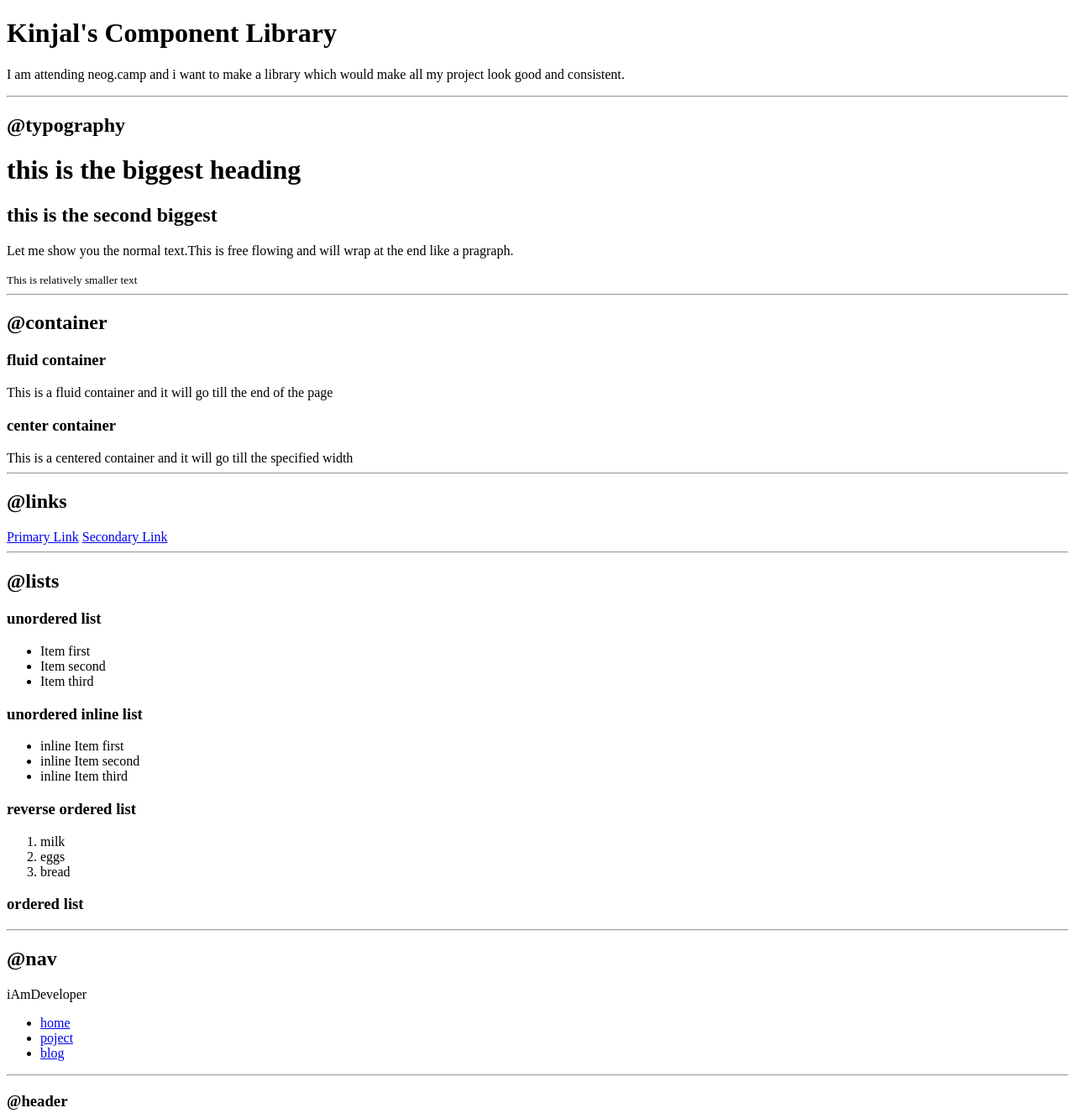
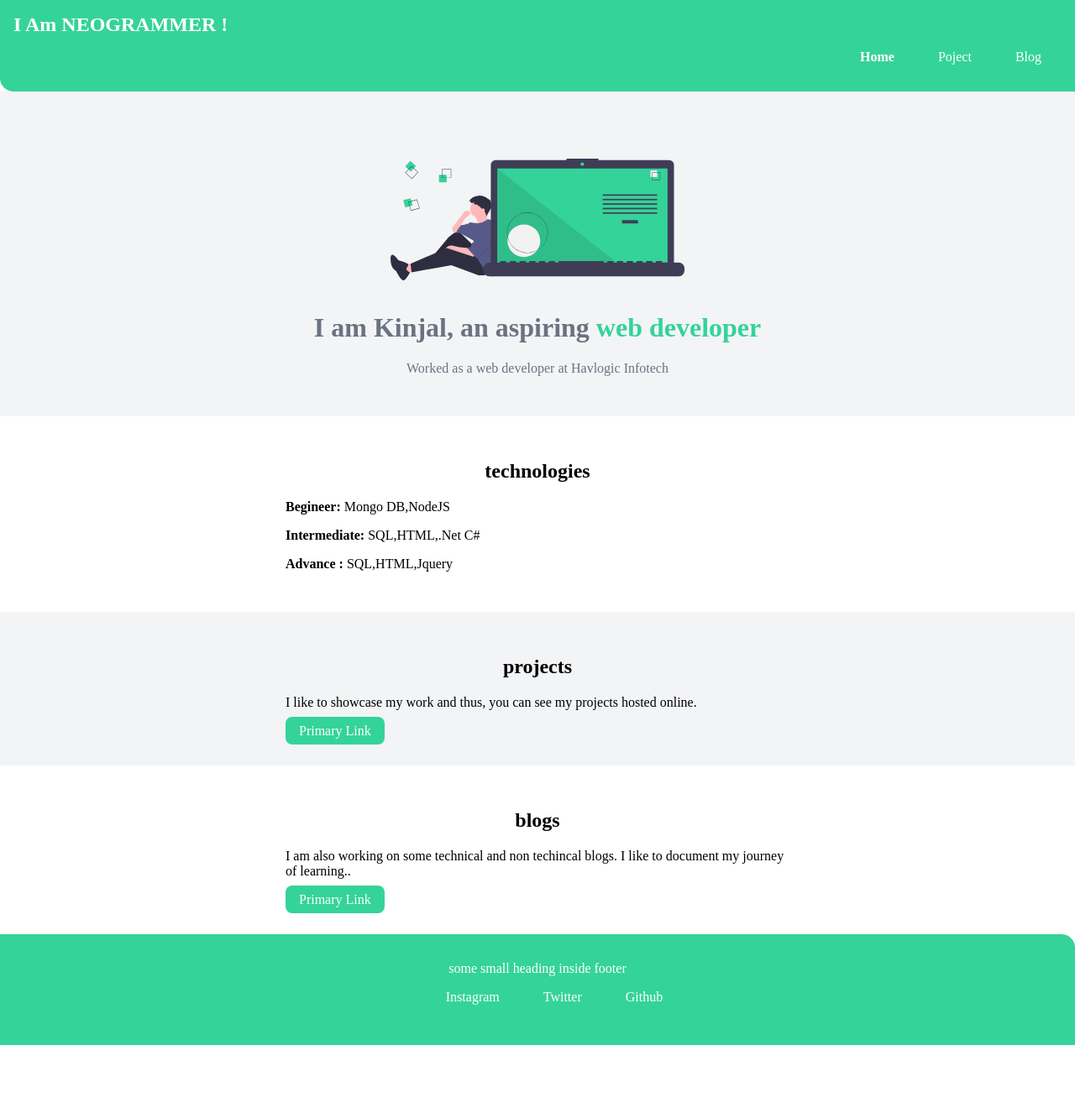
Before and after one commit to kinjal394/neogcamp-lesson-3, a plain HTML site: page index.html in a window 1280 px wide. Shown: the top 1326 px of the page at 84% size. After the commit the page ends 1245 px from the top, so only its background shows below. Drawn offline with Linux system fonts and the light colour scheme.

Commit message:
docs: added html and css file

```diff
--- /dev/null
+++ b/css/styles.css
@@ -0,0 +1,158 @@
+/* @import url('https://fonts.googleapis.com/css2?family=Montserrat:ital,wght@0,700;1,400&display=swap'); */
+
+@import url('https://fonts.googleapis.com/css2?family=Noto+Serif+JP:wght@200&display=swap');
+body {
+    /* font-family: 'Montserrat', sans-serif; */
+    font-family: 'Noto Serif JP', serif;
+    margin: 0px;
+}
+
+hr {
+    margin: 2rem 0rem;
+}
+
+
+/** spaces **/
+
+.margin-md {
+    margin: 2rem;
+}
+
+.container {
+    /* padding-left: 1rem; */
+    /* padding-right: 1rem; */
+    padding: 0rem 1rem;
+}
+
+.container-center {
+    max-width: 600px;
+    margin: auto;
+}
+
+:root {
+    --primary-color: #34D399;
+    --dark-gray: #6B7280;
+    --off-white: #F3F4F6;
+}
+
+
+/** links **/
+
+.link {
+    box-sizing: border-box;
+    text-decoration: none;
+    padding: 0.5rem 1rem;
+}
+
+.link-primary {
+    background-color: var(--primary-color);
+    border-radius: 00.5rem;
+    color: white;
+}
+
+.link-secondary {
+    color: var(--primary-color);
+    border-radius: 0.5rem;
+    border: 1px solid var(--primary-color);
+}
+
+
+/* lists */
+
+.list-non-bullet {
+    list-style: none;
+}
+
+.list-item-inline {
+    display: inline;
+    padding: 0rem 0.5rem;
+}
+
+.navigation {
+    background-color: var(--primary-color);
+    color: white;
+    padding: 1rem;
+    border-bottom-left-radius: 1rem;
+}
+
+.navigation .nav-brand {
+    font-weight: bold;
+    font-size: 1.5rem;
+}
+
+.navigation .nav-pills {
+    text-align: right;
+}
+
+.navigation .link {
+    color: white;
+}
+
+.navigation .link-active {
+    font-weight: bold;
+}
+
+
+/* header */
+
+.hero {
+    padding: 2rem;
+    padding-top: 5rem;
+}
+
+.hero .hero-img {
+    max-width: 350px;
+    display: block;
+    margin: auto;
+}
+
+.hero .hero-heading {
+    padding-top: 1rem;
+    color: var(--dark-gray);
+    text-align: center;
+}
+
+.hero p {
+    /* padding-top: 1rem; */
+    color: var(--dark-gray);
+    text-align: center;
+}
+
+.hero .hero-heading .hero-inverted {
+    color: var(--primary-color);
+}
+
+
+/* section */
+
+.section h1 {
+    text-align: center;
+    /* padding: 1rem; */
+}
+
+.section {
+    padding: 2rem;
+}
+
+.ow {
+    background-color: var(--off-white);
+}
+
+
+/* footer */
+
+.footer {
+    background-color: var(--primary-color);
+    padding: 2rem 1rem;
+    text-align: center;
+    color: white;
+    border-top-right-radius: 1rem;
+}
+
+.footer .link {
+    color: white;
+}
+
+.footer .ul {
+    padding-inline-start: 0px;
+}
--- a/index.html
+++ b/index.html
@@ -1,129 +1,76 @@
-<!DOCTYPE html>
 <html>
 
 <head>
     <meta charset='utf-8'>
     <meta http-equiv='X-UA-Compatible' content='IE=edge'>
-    <title>Component Library</title>
     <meta name='viewport' content='width=device-width, initial-scale=1'>
-    <link rel='stylesheet' type='text/css' media='screen' href='main.css'>
-    <script src='main.js'></script>
+    <title>Home</title>
+    <link href="./css/styles.css" rel="stylesheet">
 </head>
 
 <body>
-    <h1>Kinjal's Component Library</h1>
-    <p> I am attending neog.camp and i want to make a library which would make all my project look good and consistent.</p>
-
-    <hr>
-
-    <h2>@typography</h2>
-    <h1>this is the biggest heading</h1>
-    <h2>this is the second biggest</h2>
-    <p>Let me show you the normal text.This is free flowing and will wrap at the end like a pragraph.</p>
-    <small>This is relatively smaller text</small>
-
-    <hr>
-
-    <h2>@container</h2>
-
-    <h3>fluid container</h3>
-    <div>This is a fluid container and it will go till the end of the page</div>
-
-    <h3>center container</h3>
-    <div>This is a centered container and it will go till the specified width</div>
-
-    <hr>
-
-    <h2>@links</h2>
-    <a href="#">Primary Link</a>
-    <a href="#">Secondary Link</a>
-
-    <hr>
-
-    <h2>@lists</h2>
-    <h3>unordered list</h3>
-    <ul>
-        <li>Item first</li>
-        <li>Item second</li>
-        <li>Item third</li>
-    </ul>
-    <h3>unordered inline list</h3>
-    <ul>
-        <li>inline Item first</li>
-        <li>inline Item second</li>
-        <li>inline Item third</li>
-    </ul>
-    <h3>reverse ordered list</h3>
-
-    <ol>
-        <li>milk</li>
-        <li>eggs</li>
-        <li>bread</li>
-    </ol>
-    <h3>ordered list</h3>
-
-    <hr>
-
-    <h2>@nav</h2>
-
-
-    <nav>
-        <div>iAmDeveloper</div>
-        <ul>
-            <li>
-                <a href="#">home</a>
+    <nav class="navigation container">
+        <div class="nav-brand">I Am NEOGRAMMER !</div>
+        <ul class="list-non-bullet nav-pills">
+            <li class="list-item-inline">
+                <a class="link link-active" href="./index.html">Home</a>
             </li>
-            <li>
-                <a href="#">poject</a>
+            <li class="list-item-inline">
+                <a class="link" href="./project.html">Poject</a>
             </li>
-            <li>
-                <a href="#">blog</a>
+            <li class="list-item-inline">
+                <a class="link" href="./blog.html">Blog</a>
             </li>
         </ul>
     </nav>
-
-    <hr>
-
-    <h3>@header</h3>
-
-    <header>
-        <img src="images/heroimg.svg">
-        <h1>heading inside hero</h1>
+    <header class="hero ow">
+        <img class="hero-img" src="images/frontImg.svg">
+        <h1 class="hero-heading">I am Kinjal, an aspiring <span class="hero-inverted">web developer</span> </h1>
+        <p>Worked as a web developer at Havlogic Infotech</p>
 
     </header>
+    <section class="section">
+        <div class="container container-center">
+            <h1>technologies</h1>
+            <div>
+                <p><strong>Begineer: </strong>Mongo DB,NodeJS</p>
+                <p><strong>Intermediate: </strong>SQL,HTML,.Net C#</p>
+                <p><strong>Advance : </strong>SQL,HTML,Jquery</p>
+            </div>
 
-    <hr>
 
-    <h2>@section</h2>
-    <section>
-        <h3>white section</h3>
-        <p>This will have white background</p>
+        </div>
+    </section>
+    <section class="section ow">
+        <div class="container container-center">
+            <h1>projects</h1>
+            <p>I like to showcase my work and thus, you can see my projects hosted online.</p>
+            <a href="#" class="link link-primary">Primary Link</a>
 
+        </div>
     </section>
-    <section>
-        <h3>off white section</h3>
-        <p>This will have off white background</p>
+    <section class="section">
+        <div class="container container-center">
+            <h1>blogs</h1>
+            <p>I am also working on some technical and non techincal blogs. I like to document my journey of learning..</p>
+            <a href="#" class="link link-primary">Primary Link</a>
 
+        </div>
     </section>
-
-    <hr>
-    <h2>@footer</h2>
-    <footer>
-        <div>some small heading inside footer</div>
-        <ul>
-            <li>Instagram</li>
-            <li>Twitter</li>
-            <li>Github</li>
+    <footer class="footer">
+        <div class="footer-heade">some small heading inside footer</div>
+        <ul class="social-link list-non-bullet">
+            <li class="list-item-inline">
+                <a class="link" href="#">Instagram</a>
+            </li>
+            <li class="list-item-inline">
+                <a class="link" href="#">Twitter</a>
+            </li>
+            <li class="list-item-inline">
+                <a class="link" href="#">Github</a>
+            </li>
         </ul>
     </footer>
-
-
-
-
-
-
-
-
 
 </body>
 
```
Also changed, not shown: blog.html (added, +73 -0 lines), lib/component.html (added, +143 -0 lines), project.html (added, +73 -0 lines), images/blogImg.svg (added), images/frontImg.svg (added), images/projectimg.svg (added).
